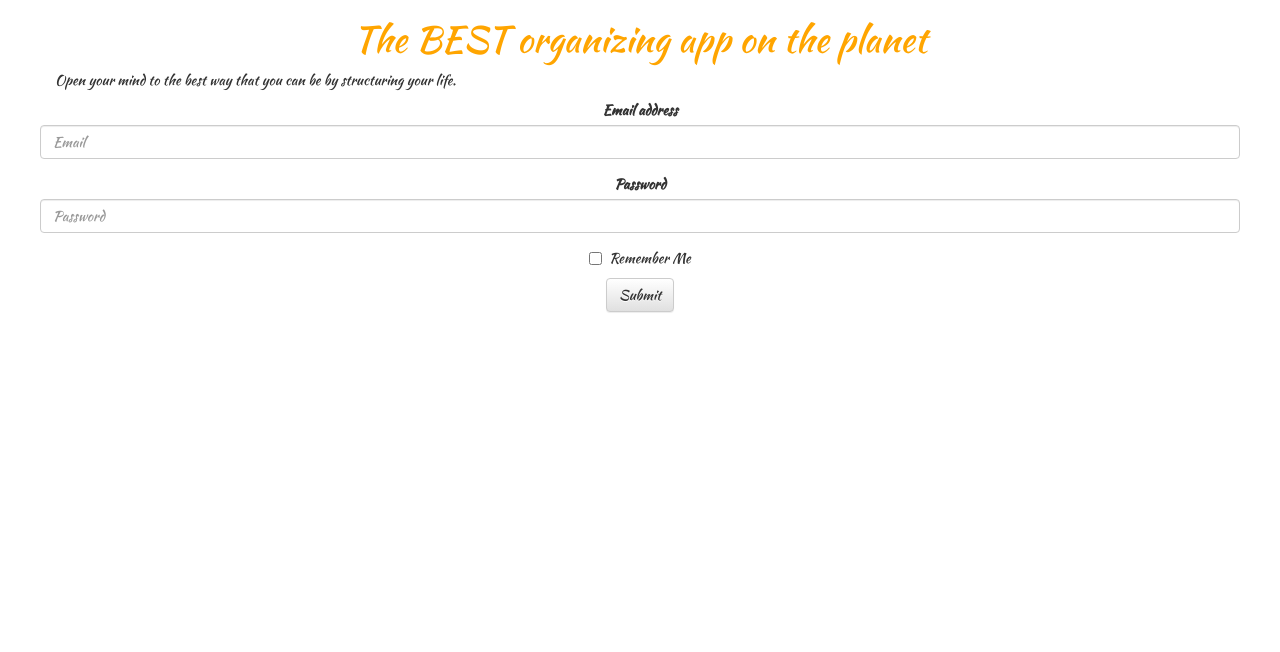
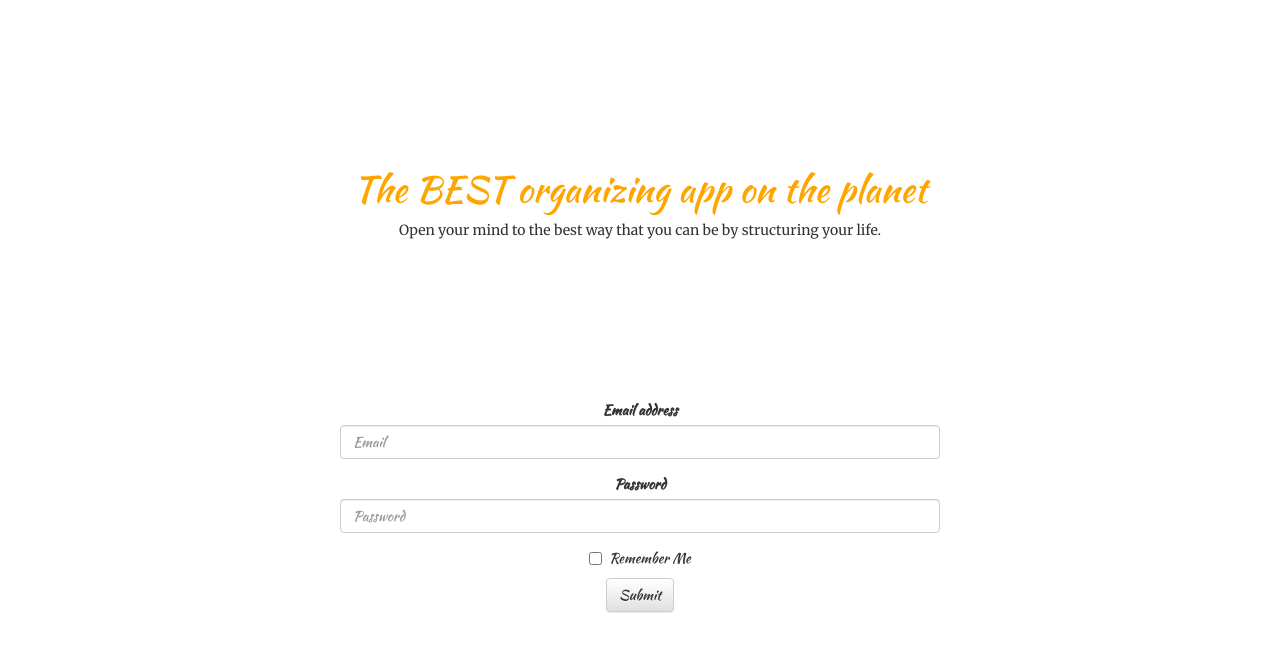
Before and after one commit to itd/Organization-App, a plain HTML site: page Index.html in a window 1280 px wide. Drawn offline with nearby package versions, Linux system fonts and the light colour scheme.

Commit message:
centered login

```diff
--- a/css/style.css
+++ b/css/style.css
@@ -19,14 +19,12 @@ h2 {
 	font-weight: normal;
 }
 
-<<<<<<< HEAD
-=======
+
 h2 {
 	font-family: 'Nunito', sans-serif;
 	font-weight: normal;
 }
 
->>>>>>> 1f08721c20980ab776d9cc4b8815387e35ca67f1
 p {
 	font-family: 'Merriweather', serif;
 	text-align: center;
@@ -39,13 +37,11 @@ form {
 
 }
 
-<<<<<<< HEAD
+
 .row{
 	padding: 150px
 }
 
-=======
->>>>>>> 1f08721c20980ab776d9cc4b8815387e35ca67f1
 
 /*************************
 	User Interface Page
```
